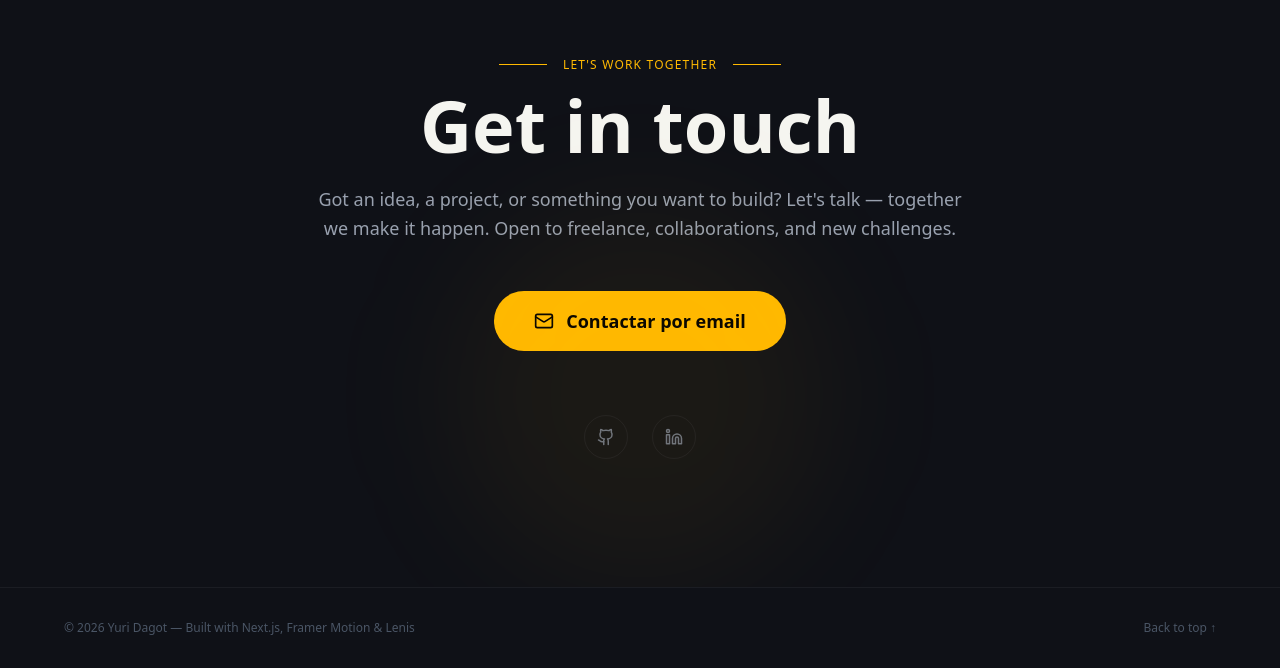
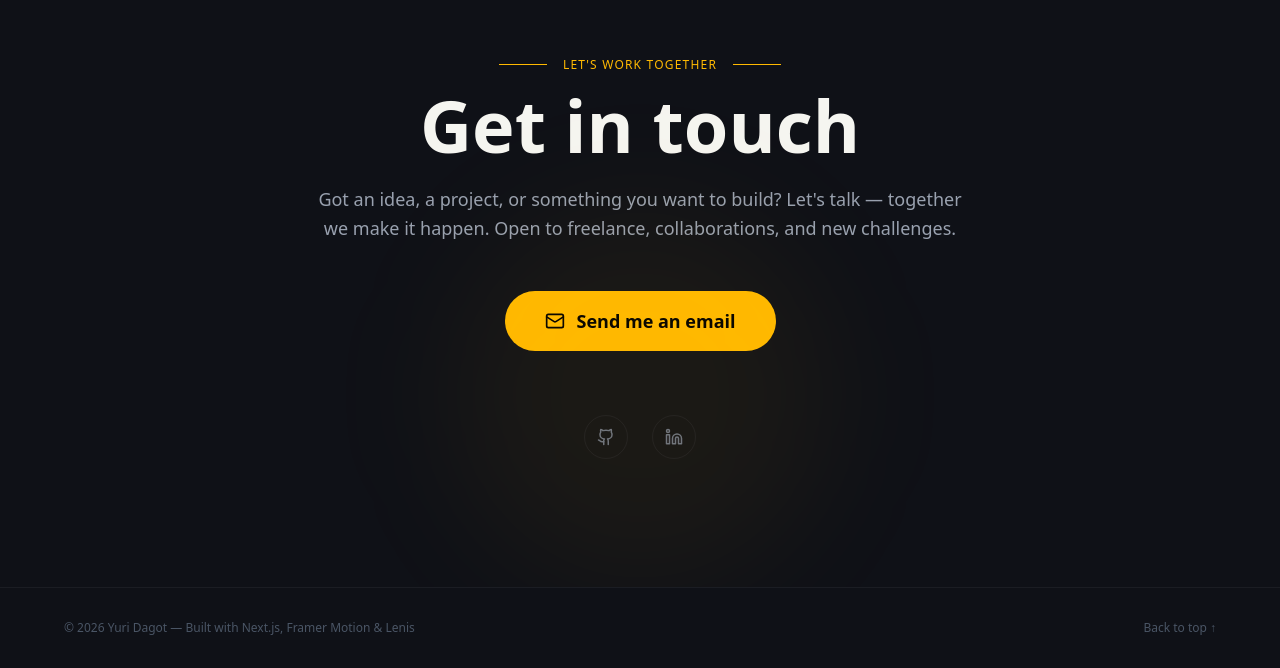
Before and after one commit to whyviidee/portfolio-, a Next.js app: page / in a window 1280 px wide. Shown: the part 3487-4155 px from the top of the page. Built offline with nearby package versions, Linux system fonts and the light colour scheme.

Commit message:
fix: translate contact button to english

```diff
--- a/src/components/Contact.tsx
+++ b/src/components/Contact.tsx
@@ -58,7 +58,7 @@ export default function Contact() {
           className="inline-flex items-center gap-3 px-10 py-4 bg-amber-400 text-black font-semibold rounded-full hover:bg-amber-300 transition-all duration-300 hover:scale-105 active:scale-95 text-lg mb-16"
         >
           <Mail size={20} />
-          Contactar por email
+          Send me an email
         </motion.a>
 
         {/* Socials */}
```
